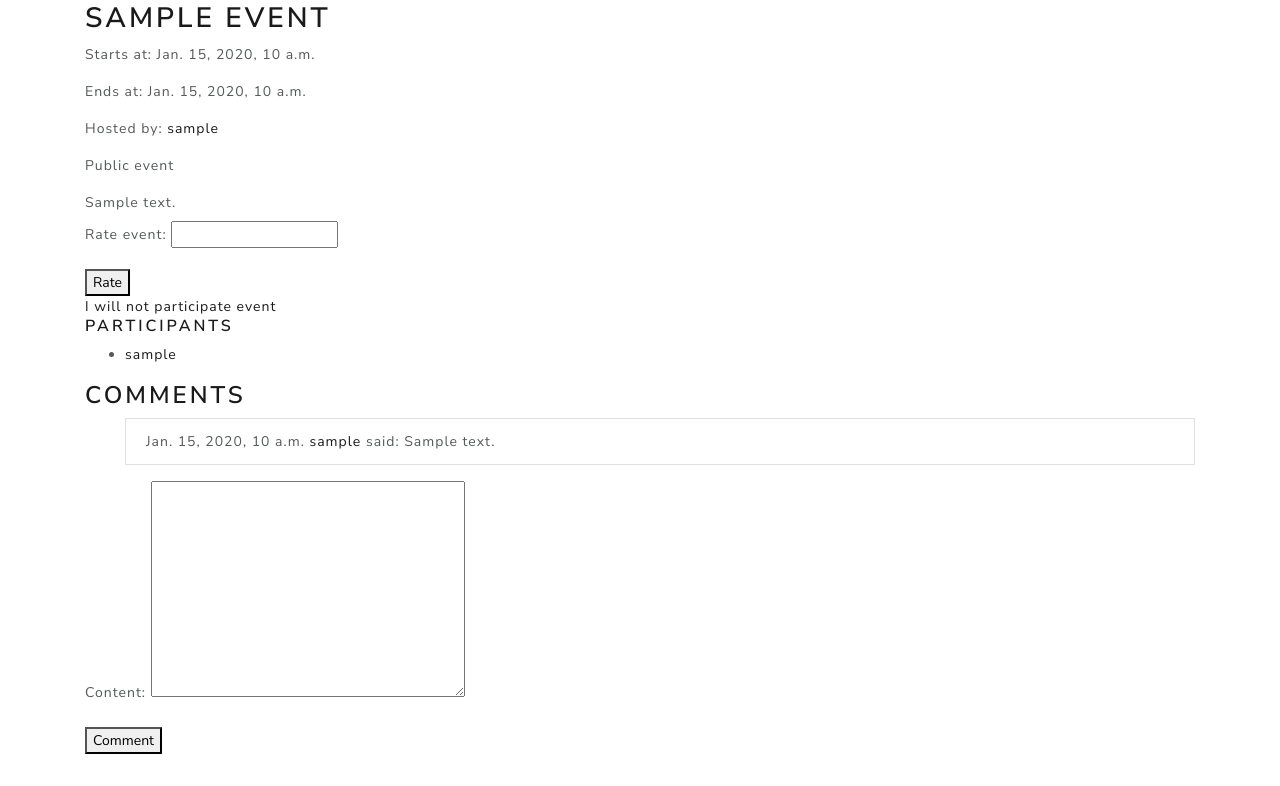
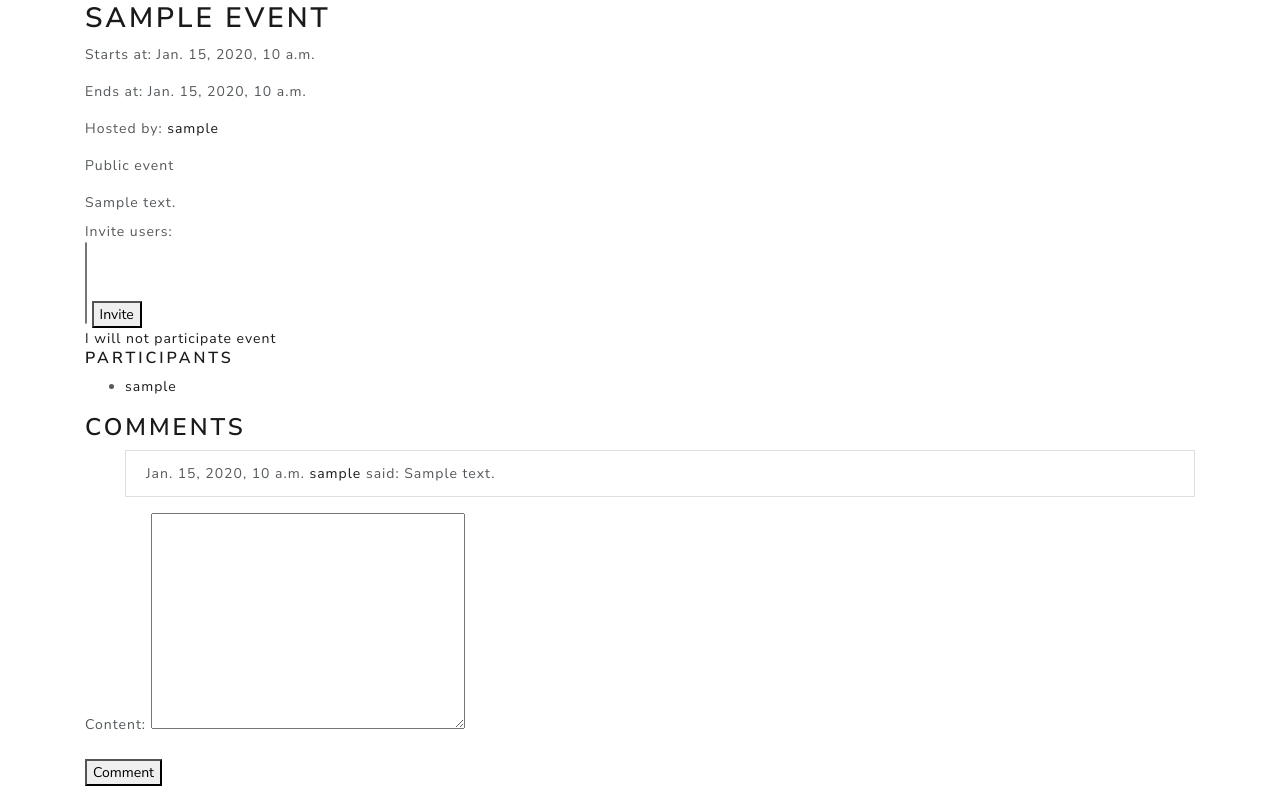
Before and after one commit to andrejceraj/Django-Recreatus, a Django app: page /event/1/ in a window 1280 px wide. Shown: the part 124-910 px from the top of the page. Before the commit the page ends 878 px from the top, so only its background shows below. Run offline with Django 3.2, Linux system fonts and the light colour scheme; a user stored in the database is signed in; tables that the repository leaves empty hold one stand-in row (values such as "Sample post"); some libraries are stand-ins or nearby versions.

Commit message:
Added invitation select form, fixed event logic

```diff
--- a/app/forms.py
+++ b/app/forms.py
@@ -52,7 +52,7 @@
 
 
 class RateForm(forms.ModelForm):
-    grade = forms.IntegerField(label="Rate event", required=True, validators=[MinValueValidator(1), MaxValueValidator(10)])
+    grade = forms.IntegerField(label="Rate event",help_text='/10', required=True, validators=[MinValueValidator(1), MaxValueValidator(10)])
 
     class Meta:
         model = Evaluation
--- a/app/templates/event_detail.html
+++ b/app/templates/event_detail.html
@@ -14,11 +14,27 @@
 
     <p class="mb-2" >{{ event.description }}</p>
 
+    {% if should_rate %}
         <form method="post" action="{% url 'app:rate_event' event.id %}">
             {% csrf_token %}
             {{ rate_form.as_p }}
             <button type="submit">Rate</button>
         </form>
+    {% endif %}
+
+    {% if not event_ended %}
+        {% if event.owner == request.user.profile %}
+            Invite users:
+            <form method="post" action="{% url 'app:invite_users' event.id %}">
+            {% csrf_token %}
+                <select name="invited_users" multiple>
+                    {% for user_to_invite in users_to_invite.all %}
+                        <option value="{{ user_to_invite.user.id }}">{{ user_to_invite.user.username }}</option>
+                    {% endfor %}
+                </select>
+                <button type="submit">Invite</button>
+            </form>
+        {% endif %}
 
         {% if request.user.profile not in event.participants.all %}
             <a href="{% url 'app:participation' event.id %}?participation=true">Participate event</a>
@@ -34,6 +50,7 @@
             </ul>
         {% else %}
             <p>No participants yet</p>
+        {% endif %}
     {% endif %}
 
     <h3>Comments</h3>
--- a/app/urls.py
+++ b/app/urls.py
@@ -15,5 +15,5 @@
     path('event/<int:pk>/comment/', views.comment, name='comment'),
     path('event/<int:pk>/rate', views.rate_event, name='rate_event'),
     path('user/<int:pk>/follow/', views.follow_user, name='follow_user'),
-    path('event/<int:event_id>/invite_user/', views.invite_user, name='invite_user')
+    path('event/<int:event_id>/invite_users/', views.invite_users, name='invite_users')
 ]
--- a/app/views.py
+++ b/app/views.py
@@ -37,13 +37,29 @@
             event not in request.user.profile.hosted_events.all():
         return redirect('app:index')
 
+    users_to_invite = request.user.profile.following
+    for u in event.invited_users.all():
+        users_to_invite.remove(u)
+
     comment_form = CommentForm()
     rate_form = RateForm()
+    should_rate = True
+    if timezone.now() < event.end_time or event.owner == request.user.profile or request.user.profile not in event.participants.all():
+        should_rate = False
+
+    evaluated = Evaluation.objects.filter(grader=request.user.profile).filter(event=event).first()
+    if evaluated:
+        should_rate = False
+
+    event_ended = timezone.now() > event.end_time
 
     context = {
         "event": event,
         "comment_form": comment_form,
-        "rate_form": rate_form
+        "should_rate": should_rate,
+        "rate_form": rate_form,
+        "users_to_invite": users_to_invite,
+        "event_ended": event_ended
     }
     return render(request, 'event_detail.html', context)
 
@@ -202,24 +218,15 @@
 
 
 @login_required
-def invite_user(request, event_id):
-    username = request.GET.get('user')
-    user = User.objects.filter(username=username).first()
+def invite_users(request, event_id):
+    if request.method == 'POST':
+        event = Event.objects.get(pk=event_id)
+        invited_users_ids = request.POST.getlist('invited_users')
+        print(invited_users_ids)
+        for user_id in invited_users_ids:
+            user = User.objects.get(pk=user_id)
 
-    if not user:
-        return redirect('app:index')
+            if user.profile not in event.invited_users.all():
+                event.invited_users.add(user.profile)
 
-    if user == request.user:
-        return redirect('app:index')
-
-    event = Event.objects.get(pk=event_id)
-    invitation = request.GET.get('invitation', '')
-    if invitation == 'true':
-        if user.profile not in event.invited_users.all():
-            event.invited_users.add(user.profile)
-    elif invitation == 'false':
-        if user.profile in event.invited_users.all():
-            event.invited_users.remove(user.profile)
-    else:
-        return redirect('app:index')
-    return redirect('app:event_detail', event_id)
+        return redirect('app:event_detail', event_id)
```
Lines whose indentation alone changed are shown as unchanged.
